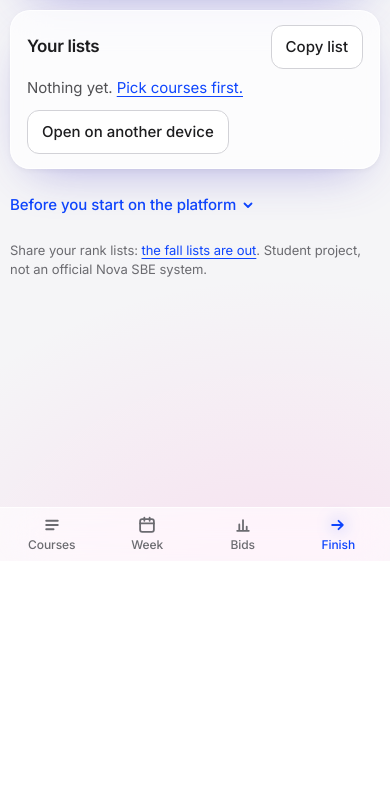
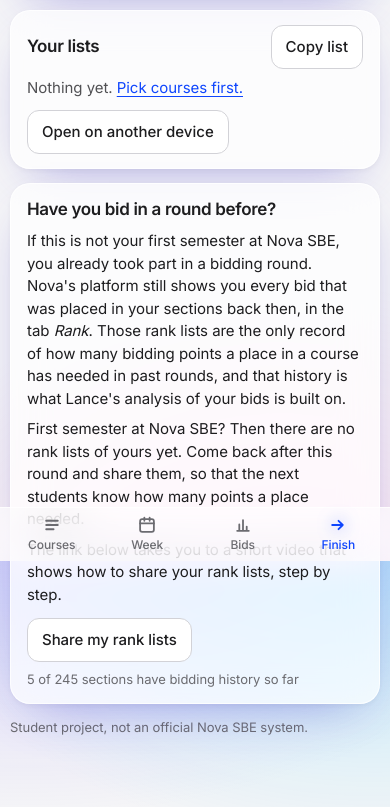
Before and after one commit to benjaminoepen-boop/lance, a Flask app: page /nova in a window 390 px wide. Shown: the part 283-1090 px from the top of the page. Before the commit the page ends 833 px from the top, so only its background shows below. Run offline with Flask 3, Linux system fonts and the light colour scheme; data comes from the database, SQL or seed files in the repository; data that the repository does not hold is empty.

Commit message:
Ask students who bid before for their rank lists
The Finish page now has its own card for sharing rank lists instead of
a footnote. It says whom it asks (students who already took part in a
bidding round), where the lists are (tab Rank on Nova's platform) and
what they record: how many bidding points a place in a course needed
in past rounds, the history Lance's analysis is built on. First-semester
students are told to come back after this round. The button leads to
the share page with its video, next to how many sections have bidding
history so far.

The checklist "Before you start on the platform" is removed, with its
code, its step in the browser click-through and the mention in LN09.

- 7 new tests in tests/test_finish_share.py; 332 passed
- Checked on laptop and phone size

```diff
--- a/app.py
+++ b/app.py
@@ -106,7 +106,7 @@ def course(offering_id):
 @app.route("/nova")
 def nova():
     plan, is_new = current_plan()
-    return page("nova.html", plan, is_new, active="nova", platform_list=logic.platform_list(plan))
+    return page("nova.html", plan, is_new, active="nova", platform_list=logic.platform_list(plan), coverage=logic.coverage())
 
 
 @app.route("/rules")
--- a/static/app.css
+++ b/static/app.css
@@ -509,6 +509,11 @@ details.about[open] > summary { display: none; }
 .before-row { display: flex; justify-content: space-between; align-items: center; gap: 12px; }
 .before-row .go { flex: none; font-size: 13px; }
 .row-gap { display: flex; flex-wrap: wrap; gap: 8px; }
+/* the Finish page asks students who bid before for their rank lists: a card of its own, the button with how far the prices reach */
+.share-ask { display: flex; flex-direction: column; gap: 8px; }
+.share-ask > h2 { margin-bottom: 2px; }
+.share-ask p { line-height: 1.5; }
+.share-ask-go { display: flex; flex-wrap: wrap; align-items: center; gap: 8px 12px; margin-top: 4px; }
 /* the answer a (?) leads to: below the bar on top, ringed like a focused control, because that is where you are */
 .answer { scroll-margin-top: calc(var(--top) + var(--gap)); }
 .answer:target { outline: 2px solid var(--blue); outline-offset: 2px; }
--- a/static/nova.js
+++ b/static/nova.js
@@ -77,13 +77,5 @@ const linkButton = document.getElementById("copy-link");
 if (linkButton.dataset.link) {
   linkButton.addEventListener("click", () => Lance.copy(linkButton.dataset.link, "Link copied. It opens this same plan on another device, so keep it to yourself."));
 }
-/* the checklist remembers its ticks on this device; if the browser refuses, it simply starts empty */
-document.querySelectorAll("[data-check]").forEach((box) => {
-  const key = `lance-check-${box.dataset.check}`;
-  try { box.checked = localStorage.getItem(key) === "1"; } catch (error) { /* private window */ }
-  box.addEventListener("change", () => {
-    try { localStorage.setItem(key, box.checked ? "1" : "0"); } catch (error) { /* private window */ }
-  });
-});
 Lance.onChange(render);
 Lance.load();
--- a/templates/nova.html
+++ b/templates/nova.html
@@ -18,15 +18,19 @@
       <button type="button" class="btn" id="copy-link" data-link="{{ url_for('open_plan', plan_id=plan.id, _external=True) }}">Open on another device</button>
     </div>
   </section>
-  <details class="more" id="checklist">
-    <summary>Before you start on the platform</summary>
-    <div class="tight">
-      {% for key, text in [('fees','Fees are paid: open payments lock you out.'),('browser','One browser, one tab, cookies cleared.'),('saved','Afterwards: saved on the platform, confirmation mail arrived.')] %}
-      <label class="check small"><input type="checkbox" data-check="{{ key }}"><span>{{ text }}</span></label>
-      {% endfor %}
+  {#- Only a student who has bid before has rank lists, so the card says whom it asks, and why now:
+      they are about to open Nova's platform anyway, where last round's lists still are -#}
+  <section class="card share-ask" aria-labelledby="share-ask-title">
+    <h2 id="share-ask-title">Have you bid in a round before?</h2>
+    <p>If this is not your first semester at Nova SBE, you already took part in a bidding round. Nova's platform still shows you every bid that was placed in your sections back then, in the tab <i>Rank</i>. Those rank lists are the only record of how many bidding points a place in a course has needed in past rounds, and that history is what Lance's analysis of your bids is built on.</p>
+    <p>First semester at Nova SBE? Then there are no rank lists of yours yet. Come back after this round and share them, so that the next students know how many points a place needed.</p>
+    <p>The link below takes you to a short video that shows how to share your rank lists, step by step.</p>
+    <div class="share-ask-go">
+      <a class="btn" href="{{ url_for('share') }}">Share my rank lists</a>
+      <span class="meta">{{ coverage.covered }} of {{ coverage.total }} sections have bidding history so far</span>
     </div>
-  </details>
-  <p class="meta">Share your rank lists: <a href="{{ url_for('share') }}">the fall lists are out</a>. Student project, not an official Nova SBE system.</p>
+  </section>
+  <p class="meta">Student project, not an official Nova SBE system.</p>
 </div>
 {% endblock %}
 {% block scripts %}<script src="{{ url_for('static', filename='nova.js') }}"></script>{% endblock %}
```
Also changed, not shown: docs/product-brief.md (+1 -1 lines), tests/browser/flow.cjs (+1 -6 lines), tests/test_finish_share.py (added, +50 -0 lines).
